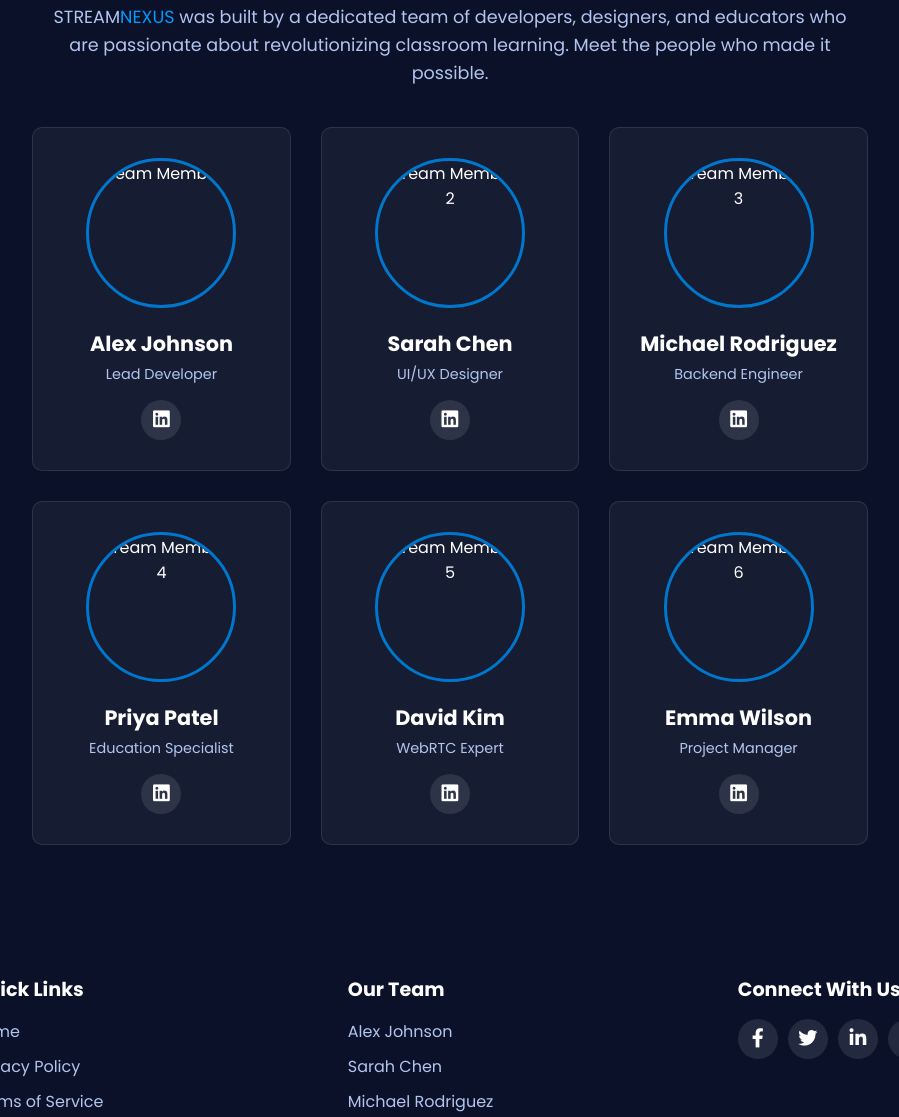
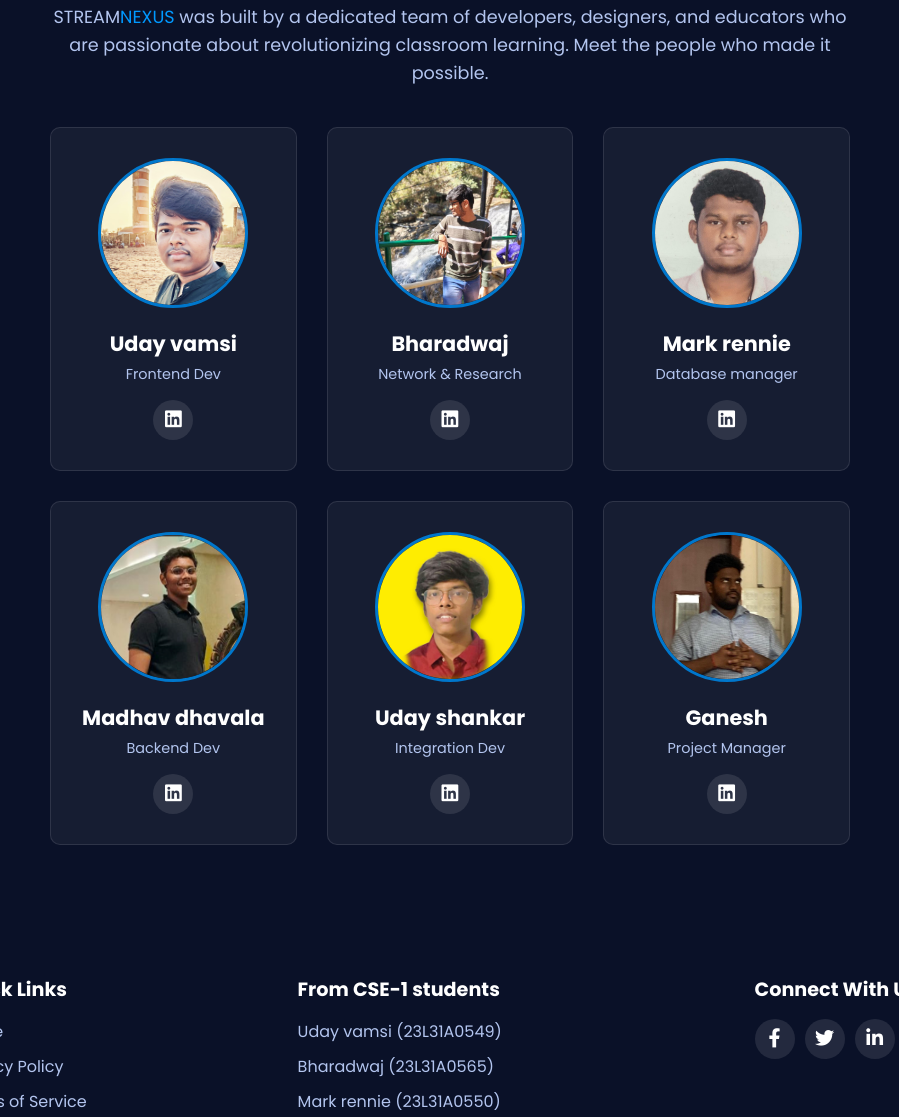
Before and after one commit to Udayvamsi283/StreamNexus, a plain HTML site: page our-team.html in a window 1280 px wide. Shown: the part 214-1331 px from the top of the page, without its empty margins (190-1089 px from the left). Drawn offline with nearby package versions, Linux system fonts and the light colour scheme.

Commit message:
Team updates

```diff
--- a/footer.js
+++ b/footer.js
@@ -13,14 +13,14 @@
           </ul>
         </div>
         <div class="footer-section">
-          <h3>Our Team</h3>
+          <h3>From CSE-1 students</h3>
           <ul>
-            <li><a href="https://linkedin.com" target="_blank">Alex Johnson</a></li>
-            <li><a href="https://linkedin.com" target="_blank">Sarah Chen</a></li>
-            <li><a href="https://linkedin.com" target="_blank">Michael Rodriguez</a></li>
-            <li><a href="https://linkedin.com" target="_blank">Priya Patel</a></li>
-            <li><a href="https://linkedin.com" target="_blank">David Kim</a></li>
-            <li><a href="https://linkedin.com" target="_blank">Emma Wilson</a></li>
+            <li><a href="https://www.linkedin.com/in/uday-vamsi-darla-559a612b6/" target="_blank">Uday vamsi (23L31A0549)</a></li>
+            <li><a href="https://www.linkedin.com/in/bharadwaj-donthikurthi-bb8696288/" target="_blank">Bharadwaj (23L31A0565)</a></li>
+            <li><a href="https://www.linkedin.com/in/mark-rennie-dasam-866a022b6/" target="_blank">Mark rennie (23L31A0550)</a></li>
+            <li><a href="https://www.linkedin.com/in/madhav-dhavala-2482582a2/" target="_blank">Madhav dhavala (23L31A0559)</a></li>
+            <li><a href="https://www.linkedin.com/in/uday-shankar-uday-601738268/" target="_blank">Uday shankar (23L31A0513)</a></li>
+            <li><a href="https://linkedin.com" target="_blank">Ganesh (23L31A0528)</a></li>
           </ul>
         </div>
         <div class="footer-section">
--- a/header.js
+++ b/header.js
@@ -22,7 +22,7 @@
         <li><a href="our-team.html">Our Team</a></li>
         <li><a href="skills-to-learn.html">Skills to Learn</a></li>
         <li><a href="career-paths.html">Career Paths</a></li>
-        <li><a href="mailto:StreamNexusEdu@gmial.com" class="help-link">Help</a></li>
+        <li><a href="mailto:StreamNexusEdu@gmail.com" class="help-link">Help</a></li>
       </ul>
     </div>
 
--- a/our-team.html
+++ b/our-team.html
@@ -33,13 +33,13 @@
         <div class="team-card">
           <div class="team-photo">
             <img
-              src="/placeholder.svg?height=150&width=150"
+              src="./img/uday-vamsi.jpg"
               alt="Team Member 1"
             />
           </div>
-          <h3>Alex Johnson</h3>
-          <p>Lead Developer</p>
-          <a href="https://linkedin.com" class="social-link" target="_blank">
+          <h3>Uday vamsi</h3>
+          <p>Frontend Dev</p>
+          <a href="https://www.linkedin.com/in/uday-vamsi-darla-559a612b6/" class="social-link" target="_blank">
             <i class="fab fa-linkedin"></i>
           </a>
         </div>
@@ -47,13 +47,13 @@
         <div class="team-card">
           <div class="team-photo">
             <img
-              src="/placeholder.svg?height=150&width=150"
+              src="./img/bharadwaj.png"
               alt="Team Member 2"
             />
           </div>
-          <h3>Sarah Chen</h3>
-          <p>UI/UX Designer</p>
-          <a href="https://linkedin.com" class="social-link" target="_blank">
+          <h3>Bharadwaj</h3>
+          <p>Network & Research</p>
+          <a href="https://www.linkedin.com/in/bharadwaj-donthikurthi-bb8696288/" class="social-link" target="_blank">
             <i class="fab fa-linkedin"></i>
           </a>
         </div>
@@ -61,13 +61,13 @@
         <div class="team-card">
           <div class="team-photo">
             <img
-              src="/placeholder.svg?height=150&width=150"
+              src="./img/mark.jpg"
               alt="Team Member 3"
             />
           </div>
-          <h3>Michael Rodriguez</h3>
-          <p>Backend Engineer</p>
-          <a href="https://linkedin.com" class="social-link" target="_blank">
+          <h3>Mark rennie</h3>
+          <p>Database manager</p>
+          <a href="https://www.linkedin.com/in/mark-rennie-dasam-866a022b6/" class="social-link" target="_blank">
             <i class="fab fa-linkedin"></i>
           </a>
         </div>
@@ -75,13 +75,13 @@
         <div class="team-card">
           <div class="team-photo">
             <img
-              src="/placeholder.svg?height=150&width=150"
+              src="./img/madhav.png"
               alt="Team Member 4"
             />
           </div>
-          <h3>Priya Patel</h3>
-          <p>Education Specialist</p>
-          <a href="https://linkedin.com" class="social-link" target="_blank">
+          <h3>Madhav dhavala</h3>
+          <p>Backend Dev</p>
+          <a href="https://www.linkedin.com/in/madhav-dhavala-2482582a2/" class="social-link" target="_blank">
             <i class="fab fa-linkedin"></i>
           </a>
         </div>
@@ -89,13 +89,13 @@
         <div class="team-card">
           <div class="team-photo">
             <img
-              src="/placeholder.svg?height=150&width=150"
+              src="./img/uday-shankar.jpg"
               alt="Team Member 5"
             />
           </div>
-          <h3>David Kim</h3>
-          <p>WebRTC Expert</p>
-          <a href="https://linkedin.com" class="social-link" target="_blank">
+          <h3>Uday shankar</h3>
+          <p>Integration Dev</p>
+          <a href="https://www.linkedin.com/in/uday-shankar-uday-601738268/" class="social-link" target="_blank">
             <i class="fab fa-linkedin"></i>
           </a>
         </div>
@@ -103,11 +103,11 @@
         <div class="team-card">
           <div class="team-photo">
             <img
-              src="/placeholder.svg?height=150&width=150"
+              src="./img/ganesh.jpg"
               alt="Team Member 6"
             />
           </div>
-          <h3>Emma Wilson</h3>
+          <h3>Ganesh</h3>
           <p>Project Manager</p>
           <a href="https://linkedin.com" class="social-link" target="_blank">
             <i class="fab fa-linkedin"></i>
```
Also changed, not shown: how-to-use.html (+5 -5 lines), img/bharadwaj.png (added), img/ganesh.jpg (added), img/madhav.png (added), img/mark.jpg (added), img/uday-shankar.jpg (added), img/uday-vamsi.jpg (added).
